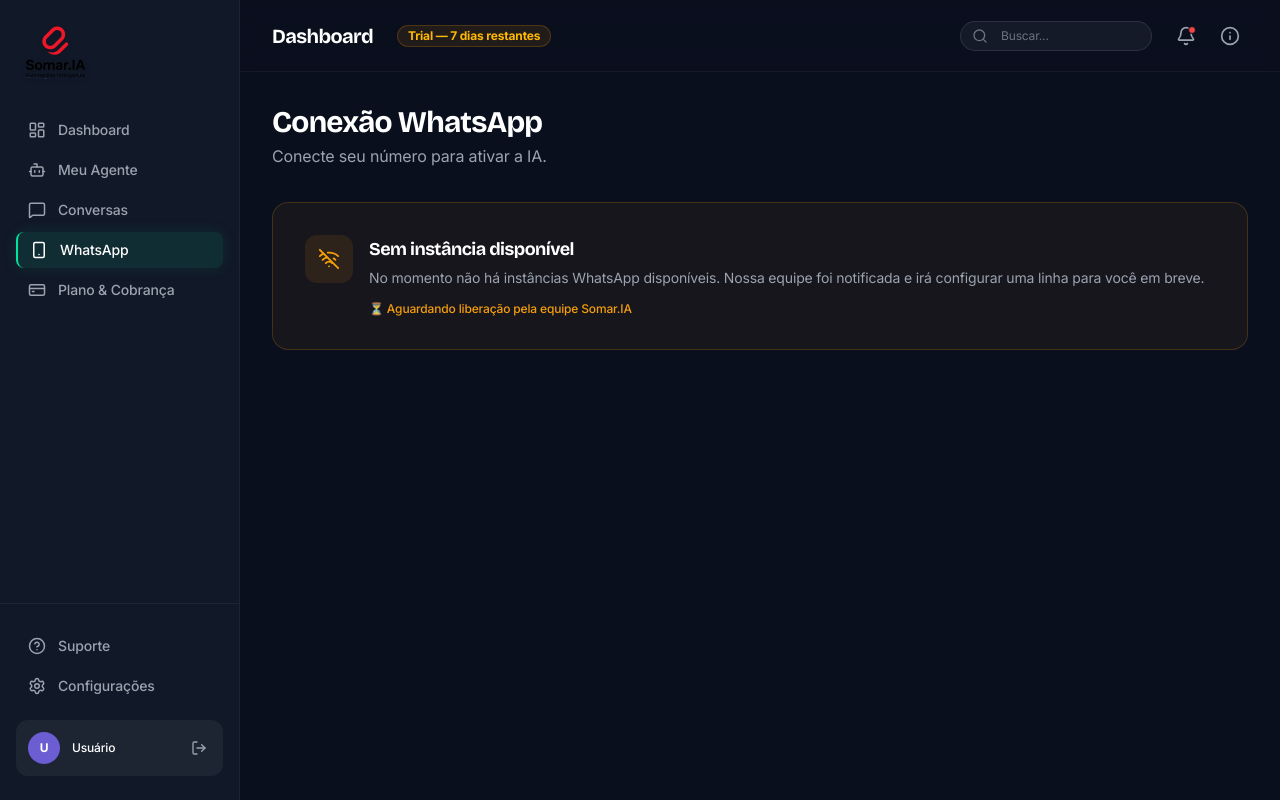
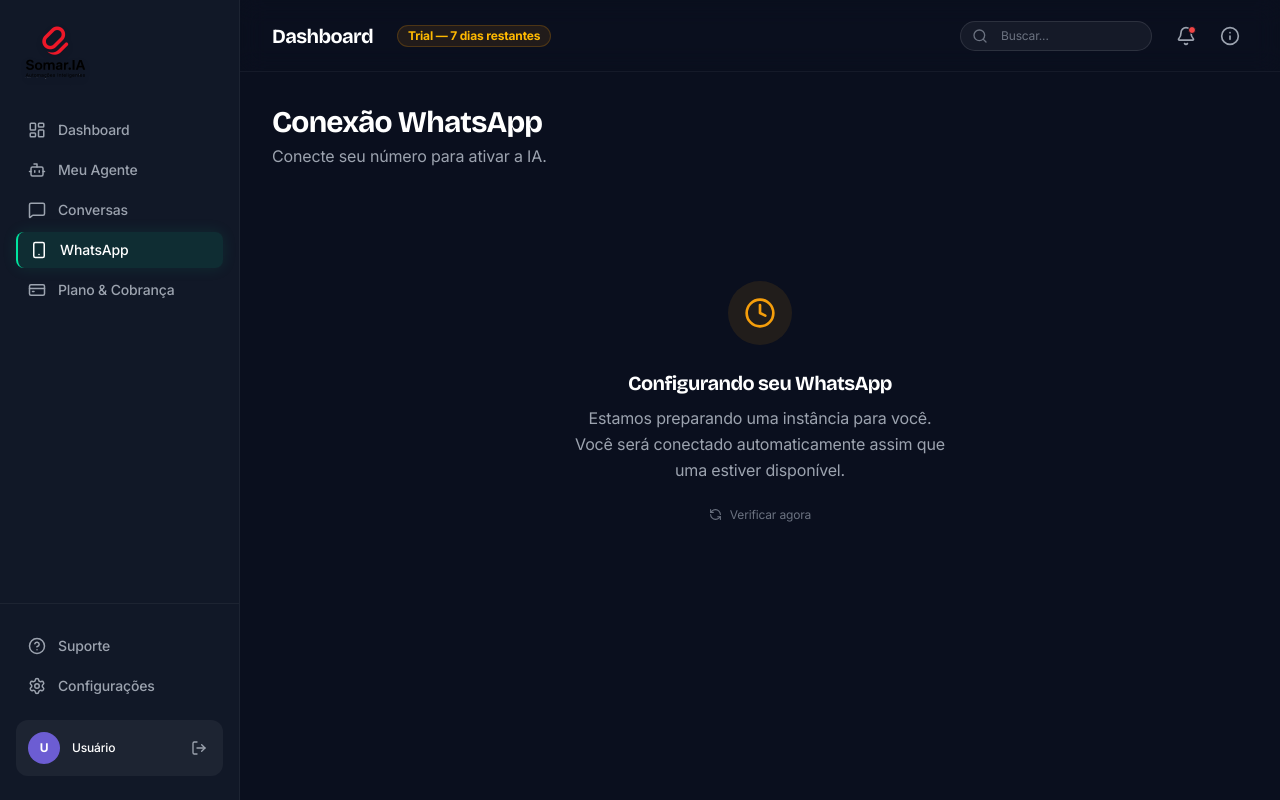
Before and after one commit to graphwell/saas_somar, a Next.js app: page /whatsapp in a window 1280 px wide. Built offline with nearby package versions, Linux system fonts and the light colour scheme; no server answers.

Commit message:
feat: bloco 5 — UX cliente (TrialBanner dinâmico, WhatsAppWaiting com fila, queue-position API, Stripe portal funcional)

```diff
--- a/app/(dashboard)/plano/page.tsx
+++ b/app/(dashboard)/plano/page.tsx
@@ -189,11 +189,19 @@
                   Acesse o portal de faturamento para visualizar e baixar suas faturas, atualizar seu cartão ou cancelar a assinatura.
                 </p>
               </div>
-              <a href="/api/checkout/portal" target="_blank" rel="noopener noreferrer">
-                <Button variant="ghost" size="sm" className="text-[10px] uppercase font-bold tracking-widest gap-2">
-                  Abrir Portal Stripe <ExternalLink size={12} />
-                </Button>
-              </a>
+              <Button
+                variant="ghost"
+                size="sm"
+                className="text-[10px] uppercase font-bold tracking-widest gap-2"
+                onClick={async () => {
+                  const res = await fetch('/api/stripe/portal', { method: 'POST' });
+                  const { url, error } = await res.json();
+                  if (url) window.location.href = url;
+                  else alert(error ?? 'Erro ao abrir portal');
+                }}
+              >
+                Abrir Portal Stripe <ExternalLink size={12} />
+              </Button>
             </div>
           </Card>
         </div>
--- a/app/(dashboard)/whatsapp/page.tsx
+++ b/app/(dashboard)/whatsapp/page.tsx
@@ -6,6 +6,7 @@
   RefreshCcw, Loader2, ShieldCheck, MessageSquare,
   Zap, Wifi, WifiOff, QrCode, XCircle, LogOut,
 } from 'lucide-react';
+import { WhatsAppWaiting } from '@/components/WhatsAppWaiting';
 import { Card } from '@/components/ui/Card';
 import { Badge } from '@/components/ui/Badge';
 import { Button } from '@/components/ui/Button';
@@ -121,26 +122,8 @@
         )}
       </div>
 
-      {/* ── Sem instância ── */}
-      {qr.status === 'no_instance' && (
-        <Card className="border-[#F59E0B]/20 bg-[#F59E0B]/5">
-          <div className="flex items-start gap-4">
-            <div className="w-12 h-12 rounded-xl bg-[#F59E0B]/10 flex items-center justify-center shrink-0">
-              <WifiOff size={22} className="text-[#F59E0B]" />
-            </div>
-            <div>
-              <h3 className="font-bold text-white text-lg">Sem instância disponível</h3>
-              <p className="text-sm text-[#9CA3AF] mt-1 leading-relaxed">
-                No momento não há instâncias WhatsApp disponíveis. Nossa equipe foi notificada
-                e irá configurar uma linha para você em breve.
-              </p>
-              <p className="text-xs text-[#F59E0B] mt-3 font-medium">
-                ⏳ Aguardando liberação pela equipe Somar.IA
-              </p>
-            </div>
-          </div>
-        </Card>
-      )}
+      {/* ── Sem instância — fila de espera ── */}
+      {qr.status === 'no_instance' && <WhatsAppWaiting />}
 
       {/* ── Credenciais inválidas ── */}
       {qr.status === 'invalid_credentials' && (
--- /dev/null
+++ b/app/api/whatsapp/queue-position/route.ts
@@ -0,0 +1,23 @@
+import { NextResponse } from 'next/server';
+import { getServerSession } from 'next-auth';
+import { authOptions } from '@/lib/auth';
+import { prisma } from '@/lib/prisma';
+
+export const dynamic = 'force-dynamic';
+
+export async function GET() {
+  const session = await getServerSession(authOptions);
+  if (!session?.user?.email) return NextResponse.json({ error: 'Unauthorized' }, { status: 401 });
+
+  const user = await prisma.user.findUnique({ where: { email: session.user.email } });
+  if (!user) return NextResponse.json({ inQueue: false });
+
+  const entry = await prisma.waitingQueue.findUnique({ where: { userId: user.id } });
+  if (!entry) return NextResponse.json({ inQueue: false });
+
+  const position = await prisma.waitingQueue.count({
+    where: { createdAt: { lte: entry.createdAt } },
+  });
+
+  return NextResponse.json({ inQueue: true, position, type: entry.type });
+}
--- /dev/null
+++ b/components/TrialBanner.tsx
@@ -0,0 +1,52 @@
+'use client';
+
+import { useEffect, useState } from 'react';
+import Link from 'next/link';
+
+interface Props {
+  expiresAt: string | null;
+  messagesUsed: number;
+  messagesLimit: number;
+  planType: string;
+}
+
+export function TrialBanner({ expiresAt, messagesUsed, messagesLimit, planType }: Props) {
+  const [daysLeft, setDaysLeft] = useState<number | null>(null);
+
+  useEffect(() => {
+    if (!expiresAt) return;
+    const diff = new Date(expiresAt).getTime() - Date.now();
+    setDaysLeft(Math.max(0, Math.ceil(diff / (1000 * 60 * 60 * 24))));
+  }, [expiresAt]);
+
+  if (planType !== 'trial') return null;
+
+  const msgPct = messagesLimit > 0 ? Math.round((messagesUsed / messagesLimit) * 100) : 0;
+  const nearMsgLimit = msgPct >= 70;
+  const nearExpiry = daysLeft !== null && daysLeft <= 5;
+
+  if (!nearExpiry && !nearMsgLimit) return null;
+
+  const urgent = (daysLeft !== null && daysLeft <= 2) || msgPct >= 90;
+
+  return (
+    <div className={`w-full px-4 py-2.5 flex items-center justify-between text-sm border-b ${
+      urgent
+        ? 'bg-[#EF4444]/10 border-[#EF4444]/20 text-[#EF4444]'
+        : 'bg-[#F59E0B]/10 border-[#F59E0B]/20 text-[#F59E0B]'
+    }`}>
+      <span className="font-medium">
+        {nearExpiry && daysLeft !== null
+          ? `⏳ Trial expira em ${daysLeft} dia${daysLeft !== 1 ? 's' : ''}`
+          : `📊 ${msgPct}% das mensagens usadas hoje`}
+        {nearExpiry && nearMsgLimit && ` · ${msgPct}% de mensagens usadas`}
+      </span>
+      <Link
+        href="/plano"
+        className="ml-4 text-xs font-bold underline underline-offset-2 whitespace-nowrap"
+      >
+        Fazer upgrade →
+      </Link>
+    </div>
+  );
+}
--- /dev/null
+++ b/components/TrialBannerWrapper.tsx
@@ -0,0 +1,31 @@
+'use client';
+
+import { useEffect, useState } from 'react';
+import { TrialBanner } from './TrialBanner';
+
+export function TrialBannerWrapper() {
+  const [data, setData] = useState<{
+    planType: string;
+    messagesUsed: number;
+    messagesLimit: number;
+    periodEnd: string | null;
+  } | null>(null);
+
+  useEffect(() => {
+    fetch('/api/user/dashboard-stats')
+      .then(r => r.json())
+      .then(d => setData(d))
+      .catch(() => {});
+  }, []);
+
+  if (!data) return null;
+
+  return (
+    <TrialBanner
+      planType={data.planType}
+      messagesUsed={data.messagesUsed}
+      messagesLimit={data.messagesLimit}
+      expiresAt={data.periodEnd}
+    />
+  );
+}
--- /dev/null
+++ b/components/WhatsAppWaiting.tsx
@@ -0,0 +1,62 @@
+'use client';
+
+import { useEffect, useState } from 'react';
+import { Clock, RefreshCcw } from 'lucide-react';
+
+export function WhatsAppWaiting() {
+  const [position, setPosition] = useState<number | null>(null);
+  const [checking, setChecking] = useState(false);
+
+  const check = async () => {
+    setChecking(true);
+    try {
+      const res = await fetch('/api/whatsapp/queue-position');
+      const data = await res.json();
+      if (!data.inQueue) {
+        // Saiu da fila — instância foi atribuída
+        window.location.reload();
+        return;
+      }
+      setPosition(data.position);
+    } catch {
+      // silencioso
+    } finally {
+      setChecking(false);
+    }
+  };
+
+  useEffect(() => {
+    check();
+    const id = setInterval(check, 30_000);
+    return () => clearInterval(id);
+  // eslint-disable-next-line react-hooks/exhaustive-deps
+  }, []);
+
+  return (
+    <div className="flex flex-col items-center justify-center min-h-[400px] text-center p-8 space-y-6">
+      <div className="w-16 h-16 rounded-full bg-[#F59E0B]/10 flex items-center justify-center">
+        <Clock size={32} className="text-[#F59E0B]" />
+      </div>
+      <div>
+        <h2 className="text-xl font-bold text-white mb-2">Configurando seu WhatsApp</h2>
+        <p className="text-[#9CA3AF] max-w-sm mx-auto leading-relaxed">
+          Estamos preparando uma instância para você. Você será conectado automaticamente
+          assim que uma estiver disponível.
+        </p>
+        {position !== null && (
+          <p className="text-sm text-[#6B7280] mt-3">
+            Posição na fila: <strong className="text-white">{position}</strong>
+          </p>
+        )}
+      </div>
+      <button
+        onClick={check}
+        disabled={checking}
+        className="flex items-center gap-2 text-xs text-[#6B7280] hover:text-white transition-colors"
+      >
+        <RefreshCcw size={13} className={checking ? 'animate-spin' : ''} />
+        Verificar agora
+      </button>
+    </div>
+  );
+}
--- a/components/layout/PageLayout.tsx
+++ b/components/layout/PageLayout.tsx
@@ -1,6 +1,7 @@
 import React from 'react';
 import { Sidebar } from './Sidebar';
 import { Topbar } from './Topbar';
+import { TrialBannerWrapper } from '@/components/TrialBannerWrapper';
 
 interface PageLayoutProps {
   children: React.ReactNode;
@@ -14,6 +15,7 @@
       <Sidebar />
       <div className="flex-1 flex flex-col min-w-0">
         <Topbar title={title} />
+        <TrialBannerWrapper />
         <main className={`flex-1 p-8 overflow-y-auto ${className}`}>
           <div className="max-w-7xl mx-auto">
             {children}
```
